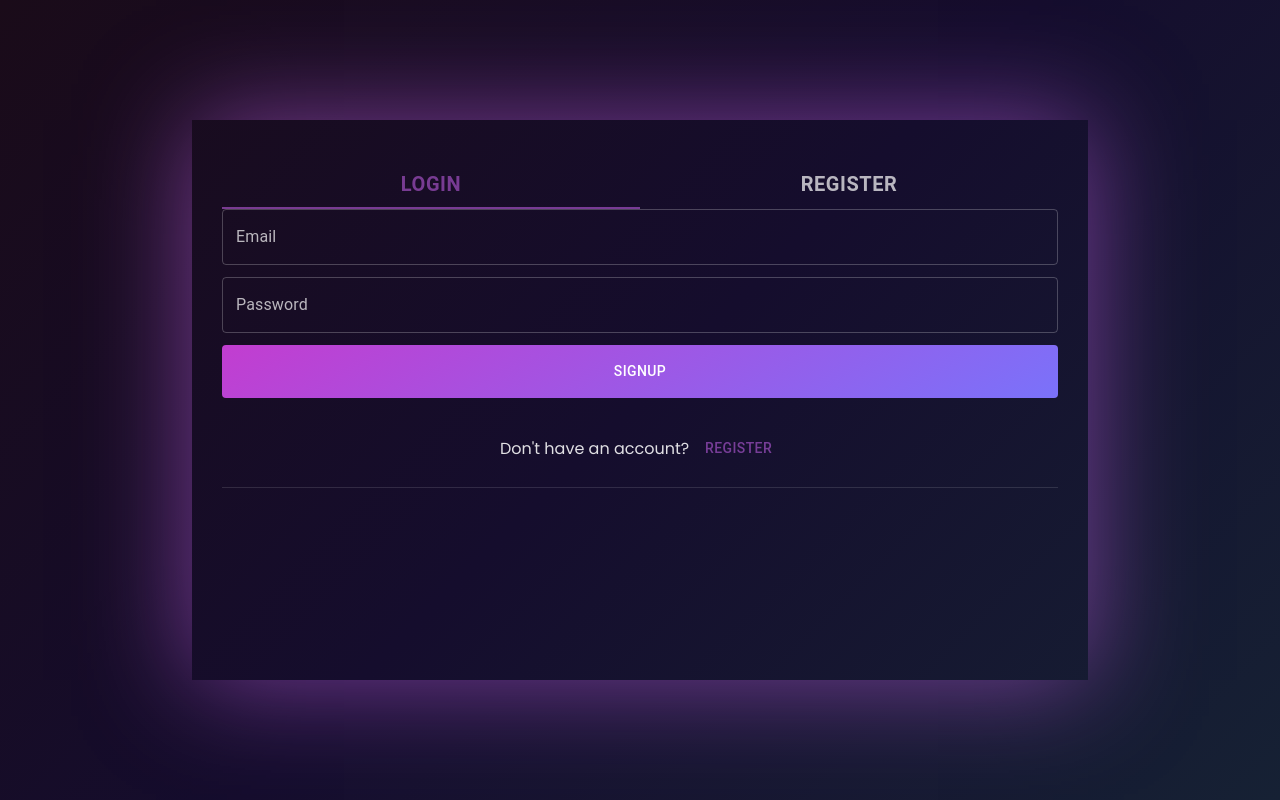
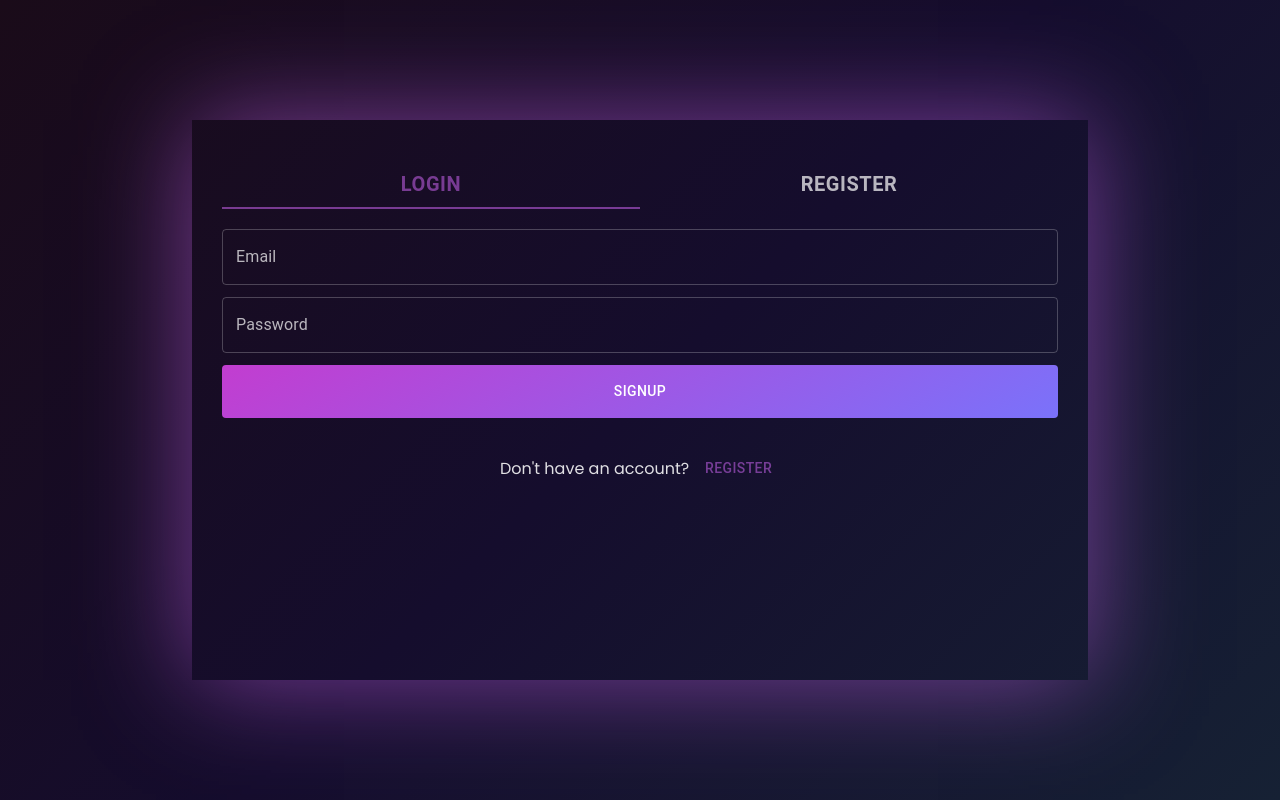
Before and after one commit to syedshubairr/TMS-Frontend, a React (Vite) app: page / in a window 1280 px wide. Built offline with nearby package versions, Linux system fonts and the light colour scheme.

Commit message:
UI Done almost.

```diff
--- a/src/pages/Auth/index.tsx
+++ b/src/pages/Auth/index.tsx
@@ -19,14 +19,15 @@ const Auth = () => {
     };
   }
   return (
-    <div className="flex justify-center h-screen items-center overflow-hidden ">
+    <div className="flex justify-center h-screen items-center overflow-hidden">
       <div className="box lg:max-w-4xl">
-        <Box sx={{ borderBottom: 1, borderColor: "divider" }}>
+        <Box>
           <Tabs
             value={Number(onRegister)}
             onChange={togglePanel}
             variant="fullWidth"
             aria-label="Login and Register Tabs"
+            className="pb-5"
           >
             <Tab
               sx={{ fontWeight: 700, fontSize: 20 }}
```
